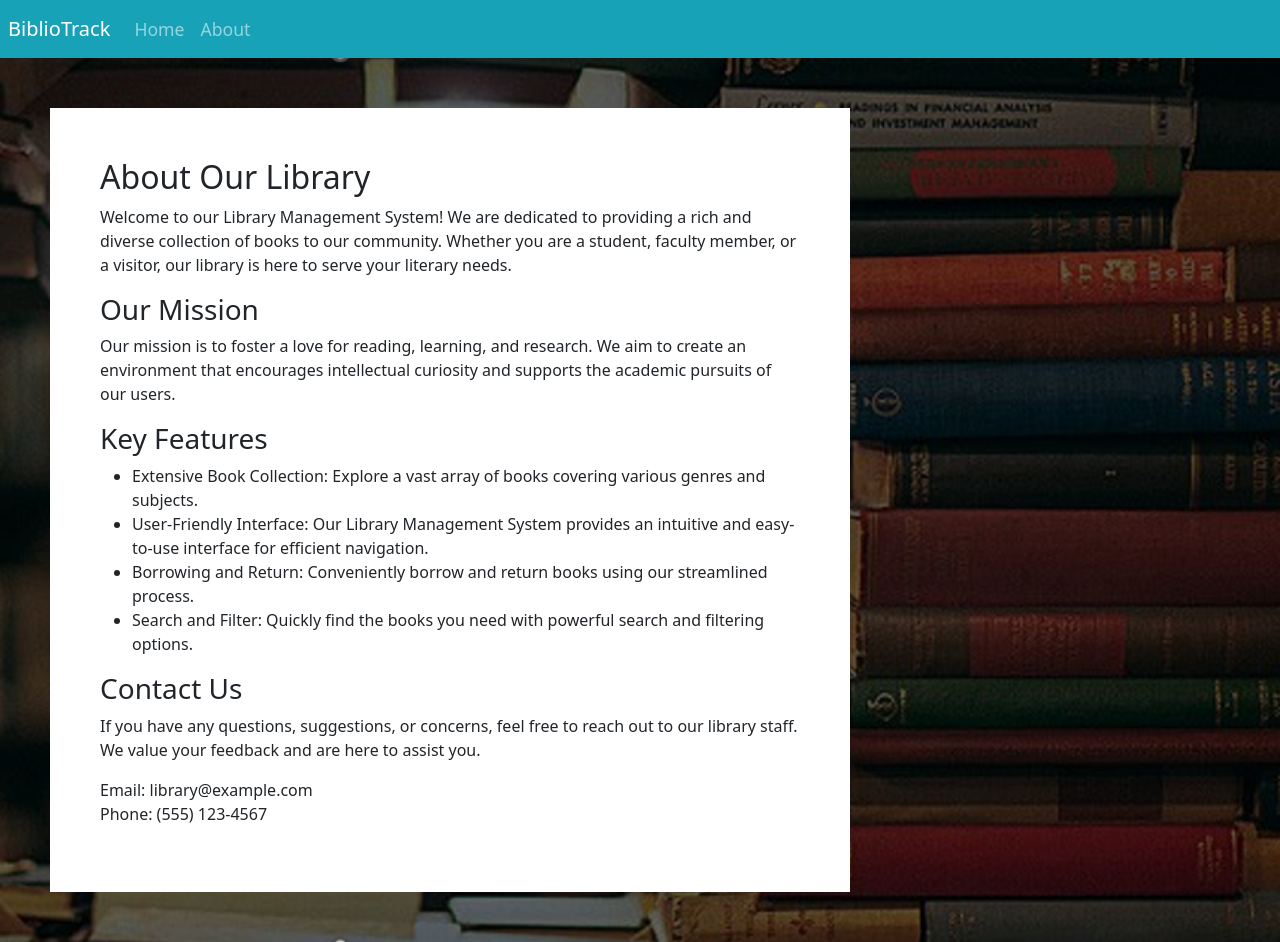
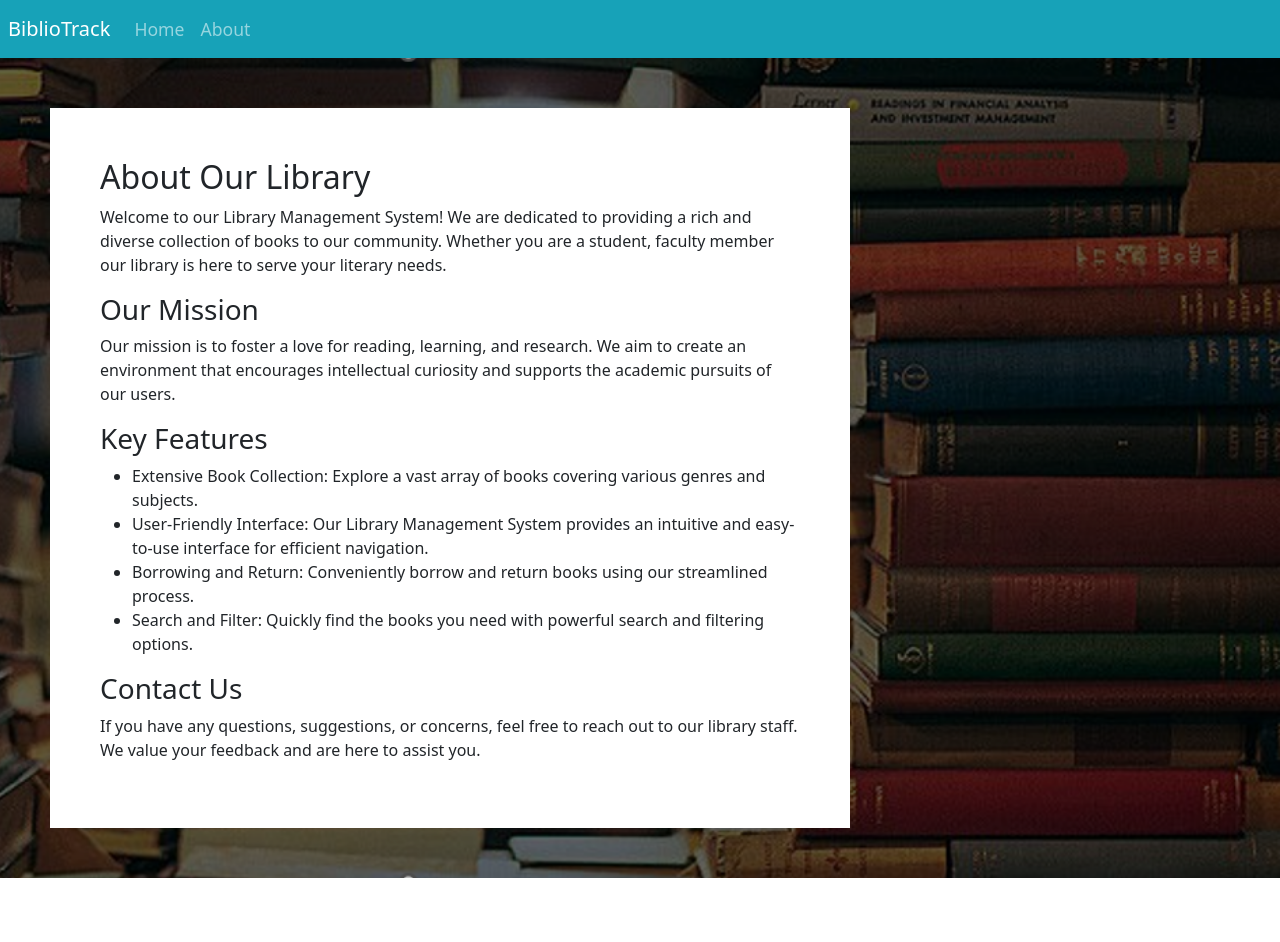
Before and after one commit to BiblioTrack/bibliotrack-frontend, a React (Create React App) app: page /about in a window 1280 px wide. After the commit the page ends 878 px from the top, so only its background shows below. Built offline with nearby package versions, Linux system fonts and the light colour scheme.

Commit message:
updated about page

```diff
--- a/src/pages/AboutPage/AboutPage.js
+++ b/src/pages/AboutPage/AboutPage.js
@@ -11,7 +11,7 @@ function AboutPage() {
       <div className="about-container">
         <h2>About Our Library</h2>
         <p>
-          Welcome to our Library Management System! We are dedicated to providing a rich and diverse collection of books to our community. Whether you are a student, faculty member, or a visitor, our library is here to serve your literary needs.
+          Welcome to our Library Management System! We are dedicated to providing a rich and diverse collection of books to our community. Whether you are a student, faculty member our library is here to serve your literary needs.
         </p>
 
         <h3>Our Mission</h3>
@@ -32,10 +32,6 @@ function AboutPage() {
         <p>
           If you have any questions, suggestions, or concerns, feel free to reach out to our library staff. We value your feedback and are here to assist you.
         </p>
-        <p>
-          Email: library@example.com<br />
-          Phone: (555) 123-4567
-        </p>
       </div>
     </Container>
   </>;
```
